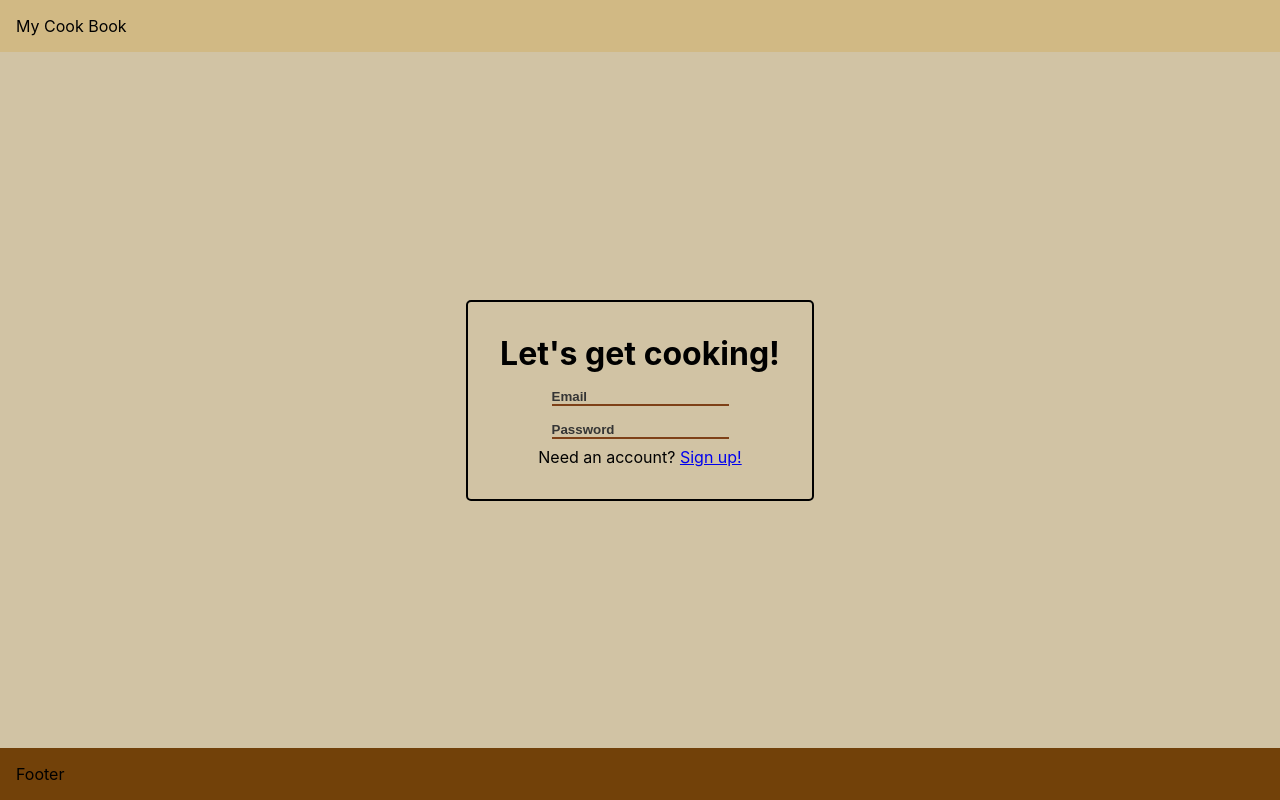
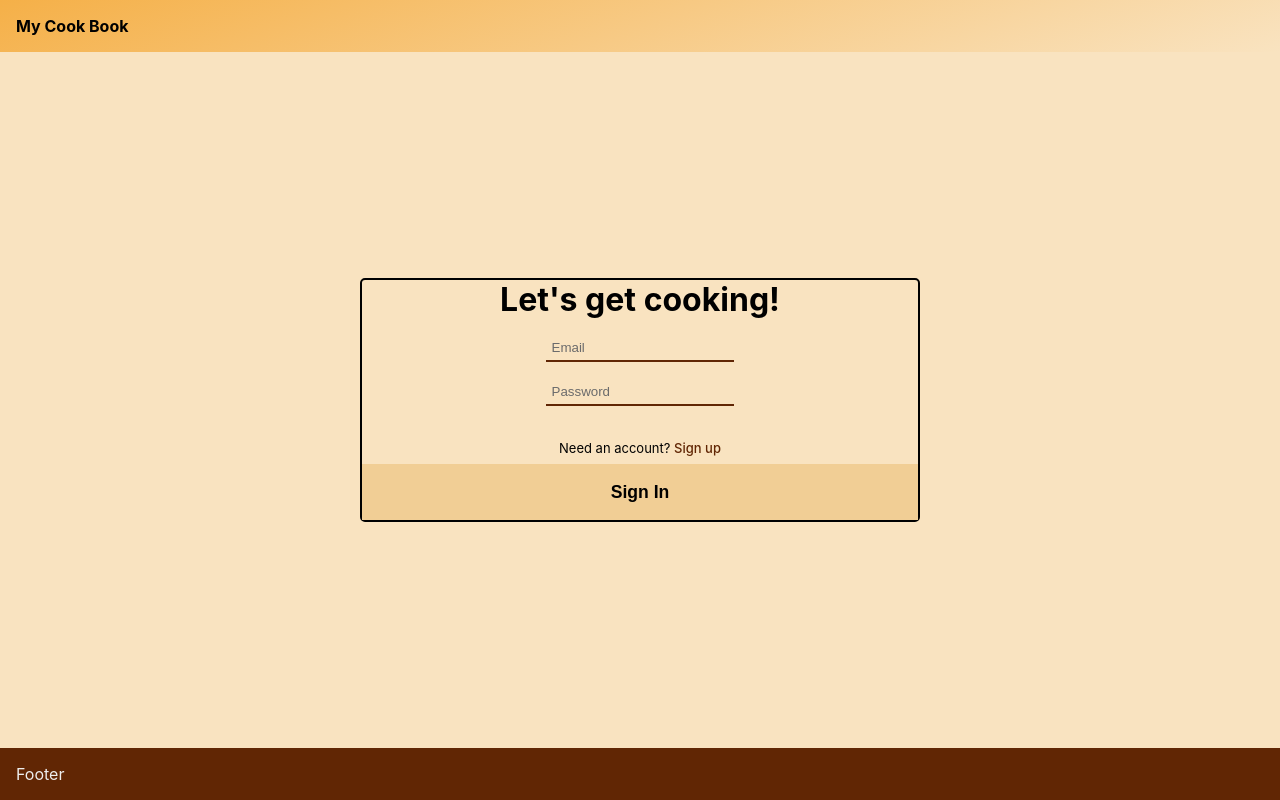
Before and after one commit to erikgalindo40/Full-Stack-Cook-Book, a React (Create React App) app in the folder frontend/: page /Login in a window 1280 px wide. Built offline with nearby package versions, Linux system fonts and the light colour scheme.

Commit message:
update login/register form styling

```diff
--- a/frontend/src/App.css
+++ b/frontend/src/App.css
@@ -15,7 +15,7 @@ html, body, .App {
 }
 
 .App {
-  background-color: rgb(209, 195, 164);
+  background-color: #f9e3c0;
   display: flex;
   flex-direction: column;
   justify-content: space-between;
@@ -26,15 +26,18 @@ html, body, .App {
 ***********************/
 .header {
   display: flex;
+  font-weight: bold;
   justify-content: space-between;
-  background-color: rgb(209, 185, 132);
+  background: rgb(249,227,192);
+  background: linear-gradient(-20deg, rgba(249,227,192,1) 0%, rgb(245, 176, 72) 100%);
   padding: 1em;
 }
 /**********************
       FOOTER STYLES
 ***********************/
 .footer {
-  background-color: rgb(114, 65, 9);
+  color: rgb(238, 238, 238);
+  background-color: rgb(97, 38, 4);
   padding: 1em;
 }
 /**********************
@@ -45,23 +48,49 @@ html, body, .App {
   flex-direction: column;
   border: 2px solid black;
   border-radius: 5px;
-  padding: 2em;
+  width: min(95vw, 35em);
   gap: .5em;
+
   text-align: center;
+}
+.form p {
+  padding-top: 2em;
+  font-size: small;
+}
+.form-link {
+  text-decoration: none;
+  color: rgb(97, 38, 4);
+  font-weight: 500;
 }
 .form input {
   display: block;
   margin-inline: auto;
   border: none;
   background-color: transparent;
-  border-bottom: 2px solid rgb(126, 64, 23);
+  border-bottom: 2px solid rgb(97, 38, 4);
+  padding: .4em;
+  transition: 150ms;
 }
 .form input:focus {
   outline: none;
+  background-color: rgb(241, 206, 149);
+  border-radius: 5px 5px 0 0;
 }
 .form input::placeholder {
-  color: rgb(53, 53, 53);
+  color: rgb(107, 107, 107);
+}
+.form-button {
+  border: none;
+  padding: 1em;
   font-weight: bold;
+  background-color: rgb(241, 206, 149);
+  transition: 250ms;
+  font-size: 1.1rem;
+}
+.form-button:hover {
+  cursor: pointer;
+  color: rgb(240, 240, 240);
+  background-color: rgb(97, 38, 4);
 }
 /**********************
     LOGIN PAGE STYLES
--- a/frontend/src/pages/Login.jsx
+++ b/frontend/src/pages/Login.jsx
@@ -9,7 +9,8 @@ function Login() {
         <input type="text" name='email' id='email' placeholder='Email'/>
         <label htmlFor="password"></label>
         <input type="password" name='password' id='name' placeholder='Password'/>
-        <p>Need an account? <Link to={'/Register/'}>Sign up!</Link></p>
+        <p>Need an account? <Link to={'/Register/'} className='form-link'>Sign up</Link></p>
+        <button className='form-button'>Sign In</button>
       </form>
     </main>
   )
--- a/frontend/src/pages/Register.jsx
+++ b/frontend/src/pages/Register.jsx
@@ -13,7 +13,8 @@ function Register() {
         <input type="password" name='password' id='password' placeholder='Password'/>
         <label htmlFor="password2"></label>
         <input type="password" name='password2' id='password2' placeholder='Confirm Password'/>
-      <p>Have an account? <Link to={'/Login/'}>Login!</Link></p>
+      <p>Have an account? <Link to={'/Login/'} className='form-link'>Login</Link></p>
+      <button className='form-button'>Register</button>
       </form>
     </main>
   )
```
